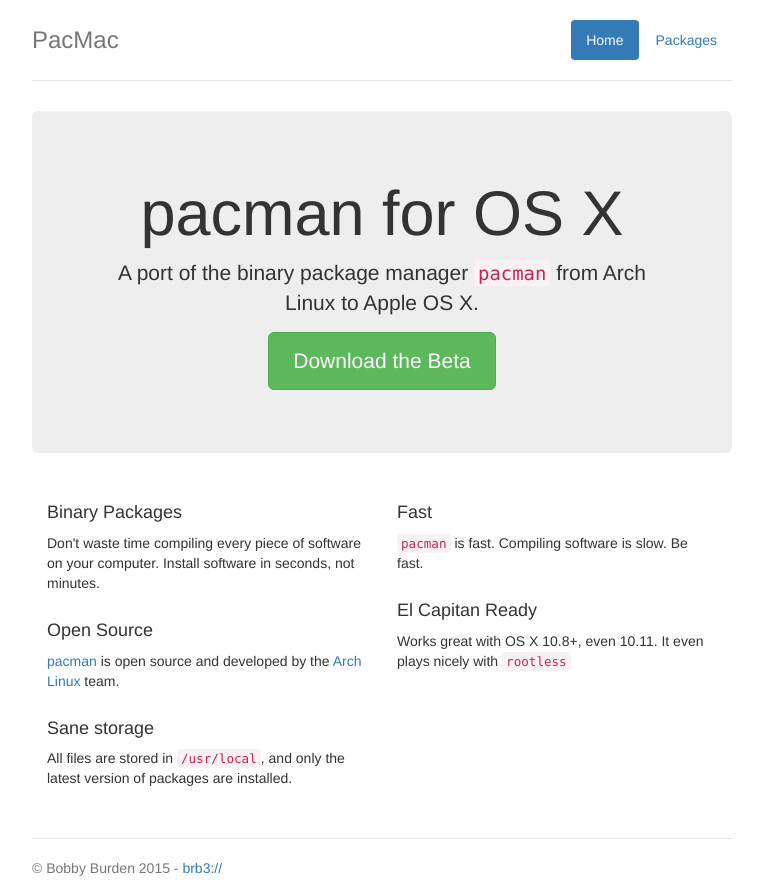
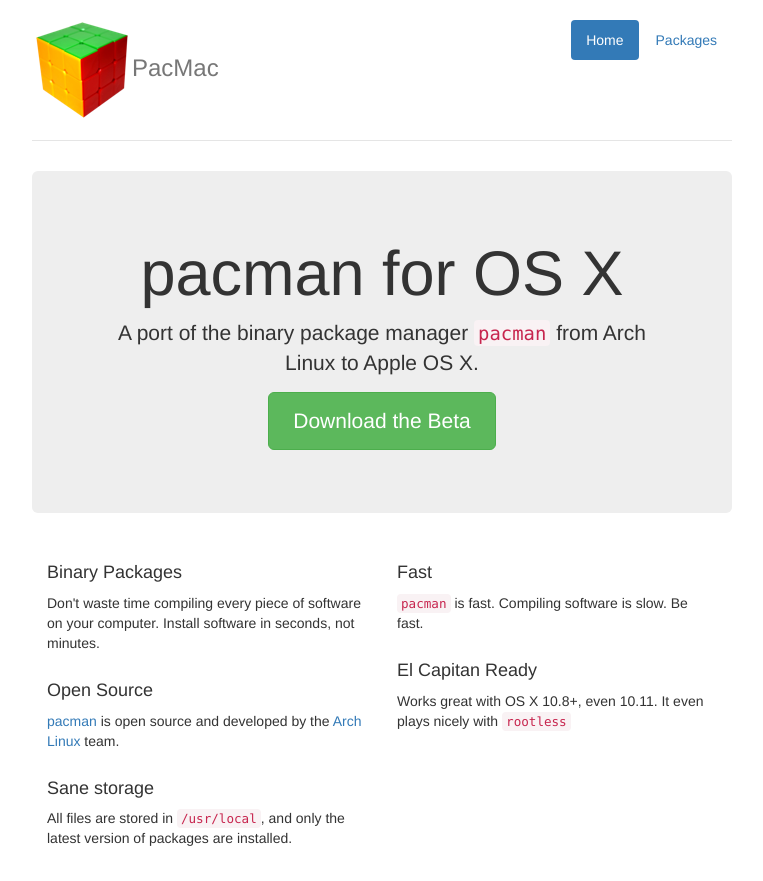
Before and after one commit to bobbyburden/pacmac.brb3.org, a plain HTML site: page index.html in a window 1280 px wide. Shown: the top 881 px of the page, without its empty margins (258-1021 px from the left). Drawn offline with nearby package versions, Linux system fonts and the light colour scheme.

Commit message:
Added a silly logo :+1:

```diff
--- a/index.html
+++ b/index.html
@@ -23,7 +23,7 @@
             <li role="presentation"><a href="https://github.com/pacmac-packages">Packages</a></li>
           </ul>
         </nav>
-        <h3 class="text-muted">PacMac</h3>
+        <h3 class="text-muted"><img src="img/logo.png" />PacMac</h3>
       </div>
 
       <div class="jumbotron">
```
Also changed, not shown: img/logo.png (added).
